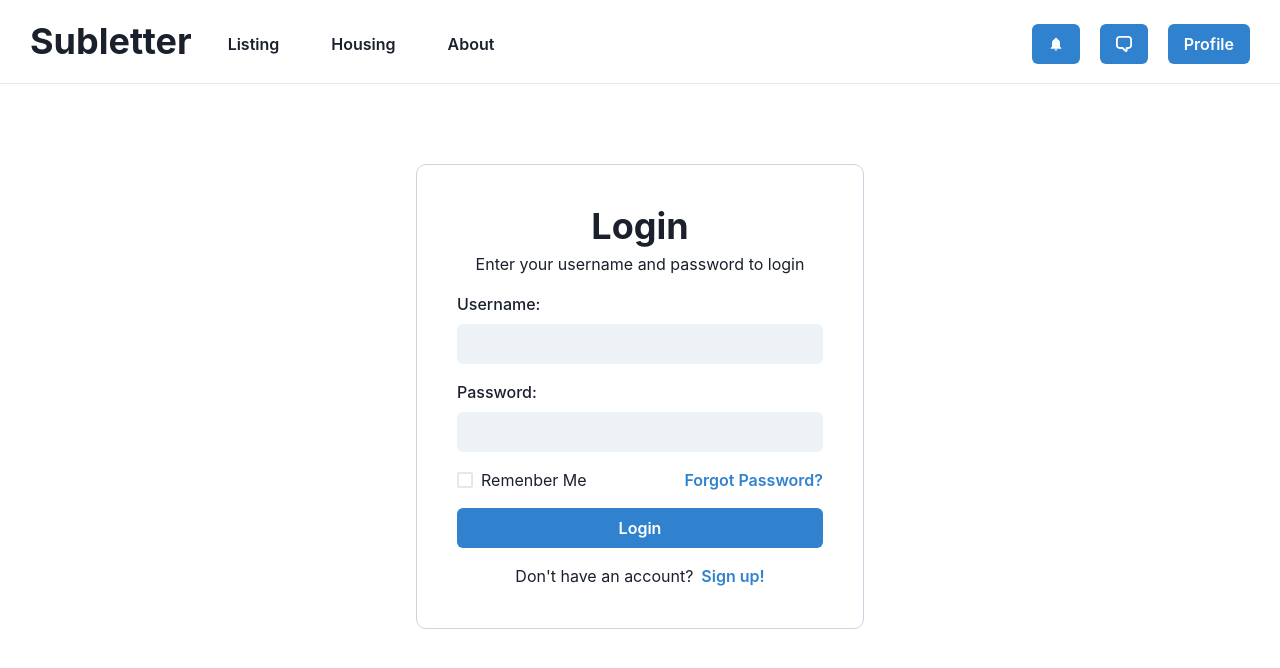
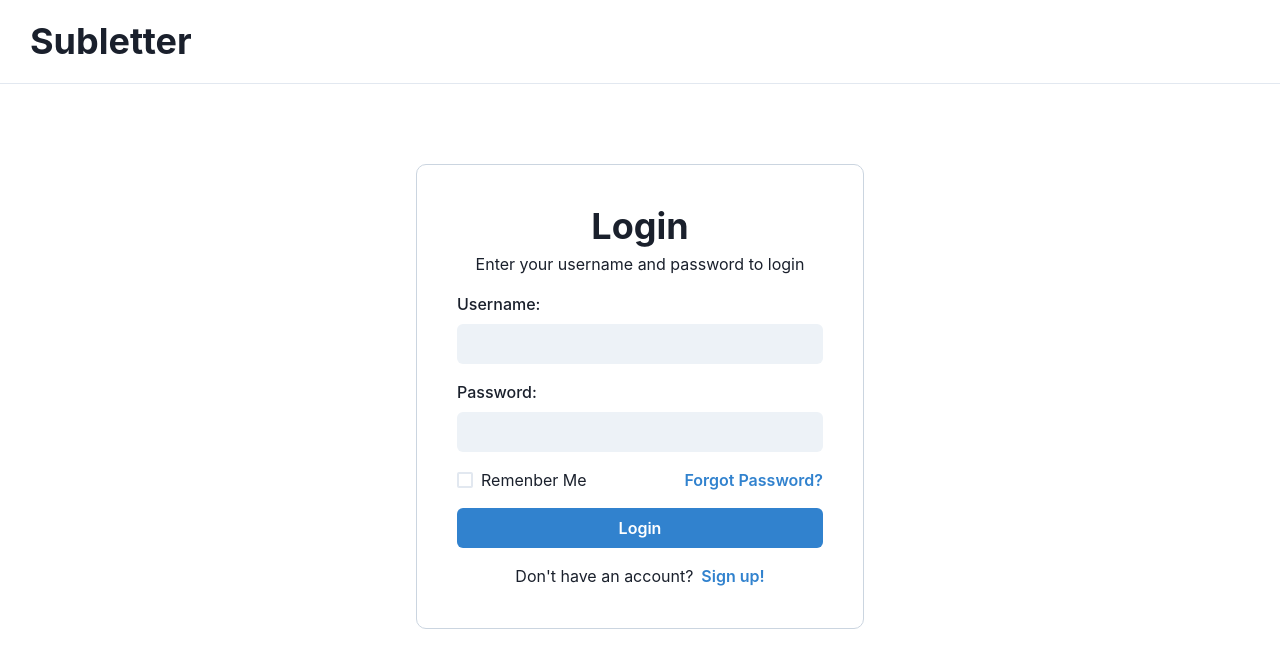
Before and after one commit to imaadj10/subletter, a React (Create React App) app in the folder client/: page / in a window 1280 px wide. Shown: the top 668 px of the page. Built offline with nearby package versions, Linux system fonts and the light colour scheme.

Commit message:
finished basis nav bar

```diff
--- a/client/src/components/Navbar.js
+++ b/client/src/components/Navbar.js
@@ -14,6 +14,8 @@ export default function Navbar() {
     <Flex as="nav" p="10px" pb="15px" mb="20px" mt="10px" justifyContent="space-between" borderBottom="1px solid #E2E8F0">
       <Heading as="h1" mx="20px" mb="5px" >Subletter</Heading>
 
+      {token && (
+        <div>
             <HStack spacing="20px">
             <Link to="/listings">
               <Button bg="white">Listing</Button>
@@ -28,8 +30,13 @@ export default function Navbar() {
             </Link>
           </HStack>
 
+        </div>
+       )}
+
       <Spacer />
 
+      {token && (
+        <div>
           <HStack spacing="20px" mr="20px">
             <Link to="/notifications" >
               <Button colorScheme="blue">
@@ -47,49 +54,8 @@ export default function Navbar() {
               <Button colorScheme="blue">Profile</Button>
             </Link>
           </HStack>
+        </div>
+      )}
     </Flex>
-    // <nav>
-    //   <ul className="nav-bar">
-    //     <li>
-    //       <Link to="/home" className="nav-item">
-    //         <img
-    //           src={icon}
-    //           style={{ width: 30, marginRight: 5, borderRadius: 10 }}
-    //           alt="icon"
-    //         />
-    //         Subletter
-    //       </Link>
-    //     </li>
-    //     {token && (
-    //       <>
-    //         <li className="right">
-    //           <Link to="/profile" className="nav-item">
-    //             Profile
-    //           </Link>
-    //         </li>
-    //         <li className="right">
-    //           <Link to="/messageboard" className="nav-item">
-    //             Messages
-    //           </Link>
-    //         </li>
-    //         <li className="right">
-    //           <Link to="/notifications" className="nav-item">
-    //             Notifications
-    //           </Link>
-    //         </li>
-    //         <li className="right">
-    //           <Link to="/housinginfo" className="nav-item">
-    //             Housing
-    //           </Link>
-    //         </li>
-    //         <li className="right">
-    //           <Link to="/listings" className="nav-item">
-    //             Listings
-    //           </Link>
-    //         </li>
-    //       </>
-    //     )}
-    //   </ul>
-    // </nav>
   );
 }
```
Lines whose indentation alone changed are shown as unchanged.
